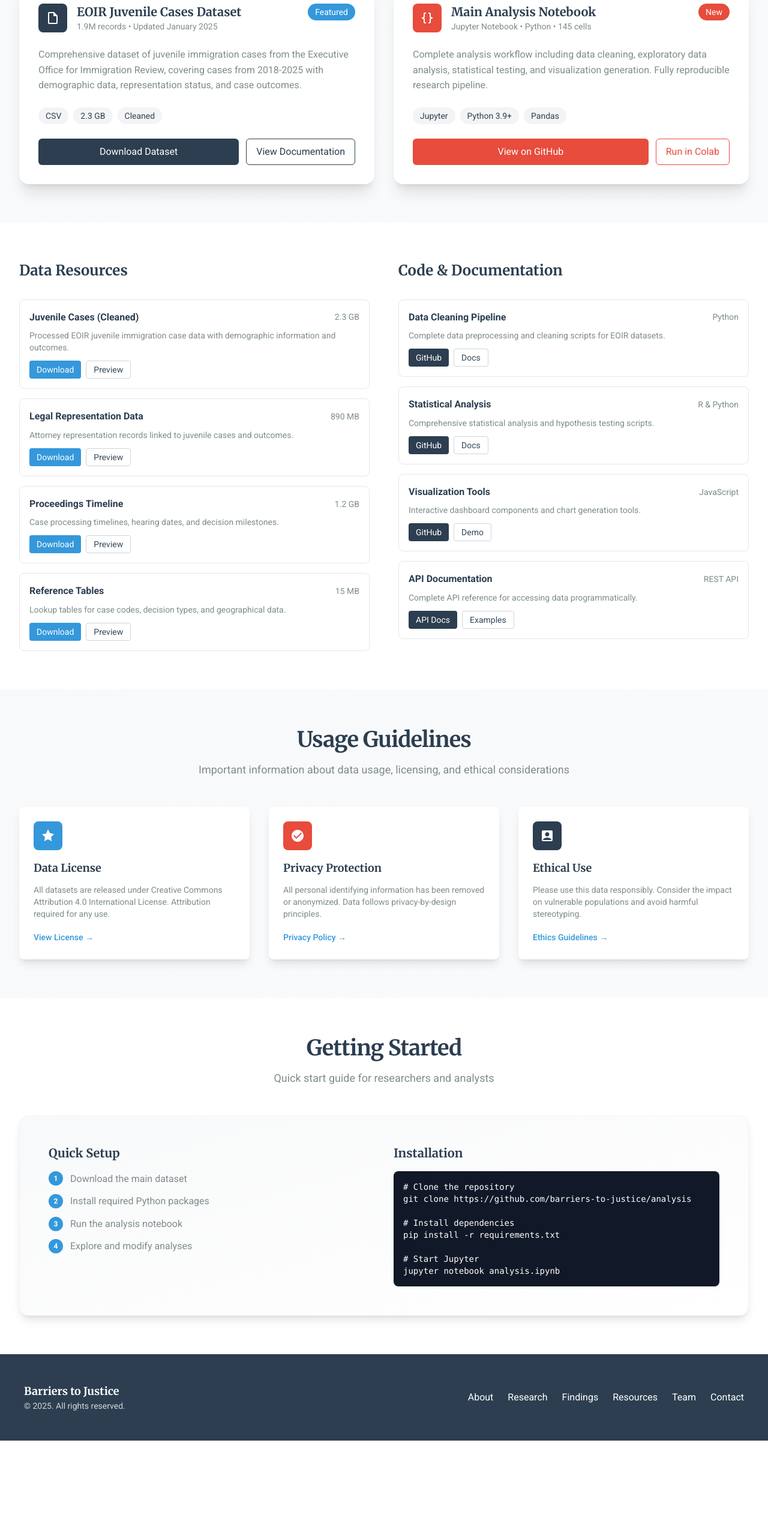
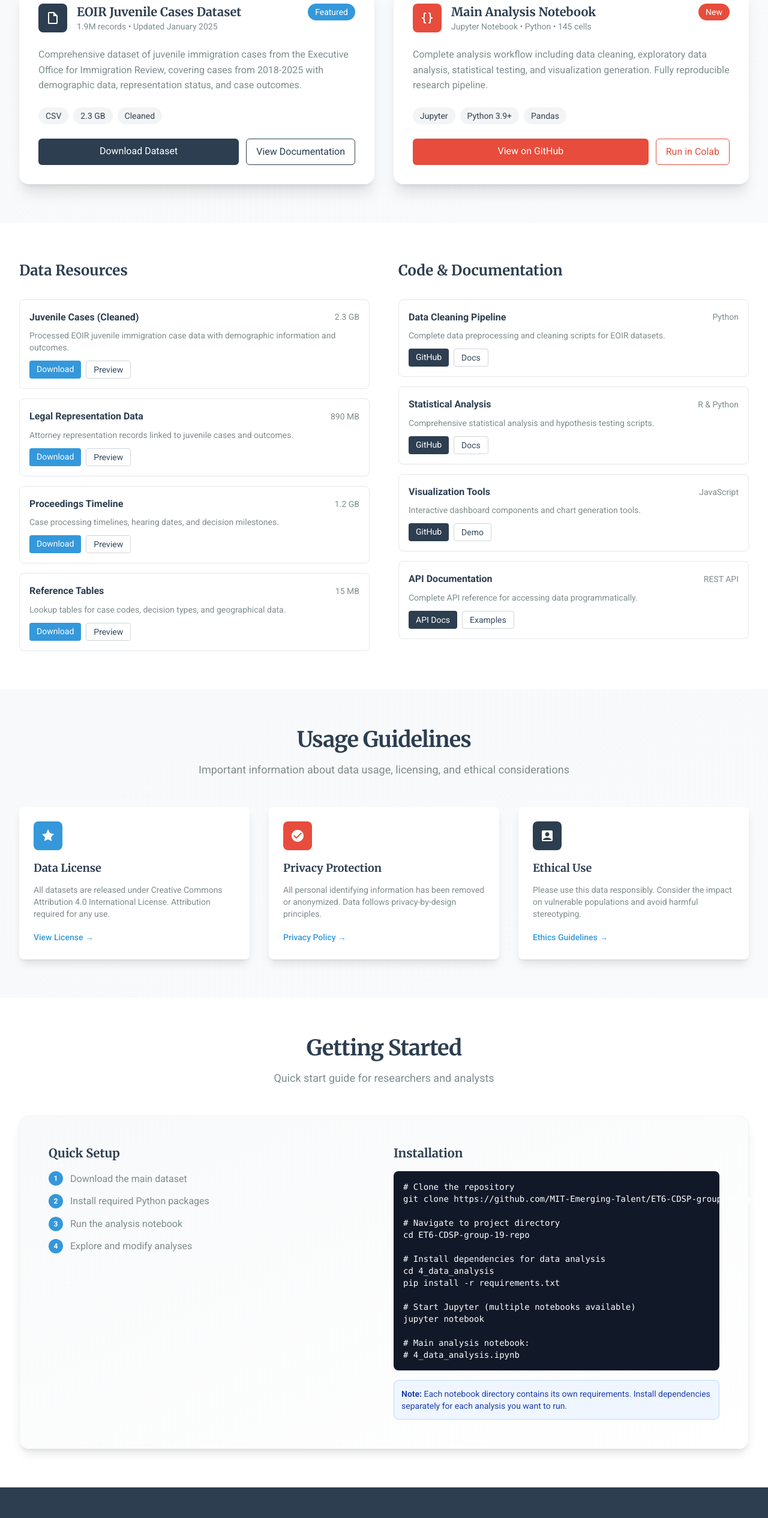
Before and after one commit to RamonColmenares/Barriers-to-justice, a SvelteKit app in the folder frontend/: page /resources in a window 1280 px wide. Shown: the part 1015-3545 px from the top of the page at 60% size. Before the commit the page ends 3416 px from the top, so only its background shows below. Built offline with nearby package versions, Linux system fonts and the light colour scheme.

Commit message:
feat: Update resource links to open in new tabs and enhance dataset download options

```diff
--- a/frontend/src/routes/resources/+page.svelte
+++ b/frontend/src/routes/resources/+page.svelte
@@ -104,12 +104,16 @@
             <span class="bg-gray-100 text-gray-700 px-3 py-1 rounded-full text-sm">Cleaned</span>
           </div>
           <div class="flex gap-3">
-            <button class="bg-[var(--color-primary)] text-white px-4 py-2 rounded-md hover:bg-[var(--color-secondary)] transition-colors flex-1">
+            <a href="https://drive.google.com/drive/folders/1gv42BRnm6blapzoDEbYbFf6M1IXZJXcL?usp=drive_link"
+               target="_blank"
+               class="bg-[var(--color-primary)] text-white px-4 py-2 rounded-md hover:bg-[var(--color-secondary)] transition-colors flex-1 text-center">
               Download Dataset
-            </button>
-            <button class="border border-[var(--color-primary)] text-[var(--color-primary)] px-4 py-2 rounded-md hover:bg-[var(--color-primary)] hover:text-white transition-colors">
+            </a>
+            <a href="https://drive.google.com/drive/folders/1gv42BRnm6blapzoDEbYbFf6M1IXZJXcL?usp=drive_link"
+               target="_blank"
+               class="border border-[var(--color-primary)] text-[var(--color-primary)] px-4 py-2 rounded-md hover:bg-[var(--color-primary)] hover:text-white transition-colors text-center">
               View Documentation
-            </button>
+            </a>
           </div>
         </div>
 
@@ -139,12 +143,16 @@
             <span class="bg-gray-100 text-gray-700 px-3 py-1 rounded-full text-sm">Pandas</span>
           </div>
           <div class="flex gap-3">
-            <button class="bg-[var(--color-secondary)] text-white px-4 py-2 rounded-md hover:bg-[var(--color-primary)] transition-colors flex-1">
+            <a href="https://github.com/MIT-Emerging-Talent/ET6-CDSP-group-19-repo/blob/main/4_data_analysis/4_data_analysis.ipynb"
+               target="_blank"
+               class="bg-[var(--color-secondary)] text-white px-4 py-2 rounded-md hover:bg-[var(--color-primary)] transition-colors flex-1 text-center">
               View on GitHub
-            </button>
-            <button class="border border-[var(--color-secondary)] text-[var(--color-secondary)] px-4 py-2 rounded-md hover:bg-[var(--color-secondary)] hover:text-white transition-colors">
+            </a>
+            <a href="https://colab.research.google.com/github/MIT-Emerging-Talent/ET6-CDSP-group-19-repo/blob/main/4_data_analysis/4_data_analysis.ipynb"
+               target="_blank"
+               class="border border-[var(--color-secondary)] text-[var(--color-secondary)] px-4 py-2 rounded-md hover:bg-[var(--color-secondary)] hover:text-white transition-colors text-center">
               Run in Colab
-            </button>
+            </a>
           </div>
         </div>
       </div>
@@ -168,9 +176,11 @@
                 Processed EOIR juvenile immigration case data with demographic information and outcomes.
               </p>
               <div class="flex gap-2">
-                <button class="text-sm bg-[var(--color-accent)] text-white px-3 py-1 rounded hover:bg-[var(--color-secondary)] transition-colors">
+                <a href="https://drive.google.com/drive/folders/1gv42BRnm6blapzoDEbYbFf6M1IXZJXcL?usp=drive_link"
+                   target="_blank"
+                   class="text-sm bg-[var(--color-accent)] text-white px-3 py-1 rounded hover:bg-[var(--color-secondary)] transition-colors">
                   Download
-                </button>
+                </a>
                 <button class="text-sm border border-gray-300 px-3 py-1 rounded hover:bg-gray-50 transition-colors">
                   Preview
                 </button>
@@ -186,9 +196,11 @@
                 Attorney representation records linked to juvenile cases and outcomes.
               </p>
               <div class="flex gap-2">
-                <button class="text-sm bg-[var(--color-accent)] text-white px-3 py-1 rounded hover:bg-[var(--color-secondary)] transition-colors">
+                <a href="https://drive.google.com/drive/folders/1gv42BRnm6blapzoDEbYbFf6M1IXZJXcL?usp=drive_link"
+                   target="_blank"
+                   class="text-sm bg-[var(--color-accent)] text-white px-3 py-1 rounded hover:bg-[var(--color-secondary)] transition-colors">
                   Download
-                </button>
+                </a>
                 <button class="text-sm border border-gray-300 px-3 py-1 rounded hover:bg-gray-50 transition-colors">
                   Preview
                 </button>
@@ -204,9 +216,11 @@
                 Case processing timelines, hearing dates, and decision milestones.
               </p>
               <div class="flex gap-2">
-                <button class="text-sm bg-[var(--color-accent)] text-white px-3 py-1 rounded hover:bg-[var(--color-secondary)] transition-colors">
+                <a href="https://drive.google.com/drive/folders/1gv42BRnm6blapzoDEbYbFf6M1IXZJXcL?usp=drive_link"
+                   target="_blank"
+                   class="text-sm bg-[var(--color-accent)] text-white px-3 py-1 rounded hover:bg-[var(--color-secondary)] transition-colors">
                   Download
-                </button>
+                </a>
                 <button class="text-sm border border-gray-300 px-3 py-1 rounded hover:bg-gray-50 transition-colors">
                   Preview
                 </button>
@@ -222,9 +236,11 @@
                 Lookup tables for case codes, decision types, and geographical data.
               </p>
               <div class="flex gap-2">
-                <button class="text-sm bg-[var(--color-accent)] text-white px-3 py-1 rounded hover:bg-[var(--color-secondary)] transition-colors">
+                <a href="https://drive.google.com/drive/folders/1gv42BRnm6blapzoDEbYbFf6M1IXZJXcL?usp=drive_link"
+                   target="_blank"
+                   class="text-sm bg-[var(--color-accent)] text-white px-3 py-1 rounded hover:bg-[var(--color-secondary)] transition-colors">
                   Download
-                </button>
+                </a>
                 <button class="text-sm border border-gray-300 px-3 py-1 rounded hover:bg-gray-50 transition-colors">
                   Preview
                 </button>
@@ -246,9 +262,11 @@
                 Complete data preprocessing and cleaning scripts for EOIR datasets.
               </p>
               <div class="flex gap-2">
-                <button class="text-sm bg-[var(--color-primary)] text-white px-3 py-1 rounded hover:bg-[var(--color-secondary)] transition-colors">
+                <a href="https://github.com/MIT-Emerging-Talent/ET6-CDSP-group-19-repo"
+                   target="_blank"
+                   class="text-sm bg-[var(--color-primary)] text-white px-3 py-1 rounded hover:bg-[var(--color-secondary)] transition-colors">
                   GitHub
-                </button>
+                </a>
                 <button class="text-sm border border-gray-300 px-3 py-1 rounded hover:bg-gray-50 transition-colors">
                   Docs
                 </button>
@@ -264,9 +282,11 @@
                 Comprehensive statistical analysis and hypothesis testing scripts.
               </p>
               <div class="flex gap-2">
-                <button class="text-sm bg-[var(--color-primary)] text-white px-3 py-1 rounded hover:bg-[var(--color-secondary)] transition-colors">
+                <a href="https://github.com/MIT-Emerging-Talent/ET6-CDSP-group-19-repo"
+                   target="_blank"
+                   class="text-sm bg-[var(--color-primary)] text-white px-3 py-1 rounded hover:bg-[var(--color-secondary)] transition-colors">
                   GitHub
-                </button>
+                </a>
                 <button class="text-sm border border-gray-300 px-3 py-1 rounded hover:bg-gray-50 transition-colors">
                   Docs
                 </button>
@@ -282,9 +302,11 @@
                 Interactive dashboard components and chart generation tools.
               </p>
               <div class="flex gap-2">
-                <button class="text-sm bg-[var(--color-primary)] text-white px-3 py-1 rounded hover:bg-[var(--color-secondary)] transition-colors">
+                <a href="https://github.com/MIT-Emerging-Talent/ET6-CDSP-group-19-repo"
+                   target="_blank"
+                   class="text-sm bg-[var(--color-primary)] text-white px-3 py-1 rounded hover:bg-[var(--color-secondary)] transition-colors">
                   GitHub
-                </button>
+                </a>
                 <button class="text-sm border border-gray-300 px-3 py-1 rounded hover:bg-gray-50 transition-colors">
                   Demo
                 </button>
@@ -422,13 +444,26 @@
             <h3 class="text-xl font-bold text-[var(--color-primary)] mb-4">Installation</h3>
             <div class="bg-gray-900 rounded-lg p-4 text-white text-sm">
               <pre><code># Clone the repository
-git clone https://github.com/barriers-to-justice/analysis
+git clone https://github.com/MIT-Emerging-Talent/ET6-CDSP-group-19-repo
 
-# Install dependencies
+# Navigate to project directory
+cd ET6-CDSP-group-19-repo
+
+# Install dependencies for data analysis
+cd 4_data_analysis
 pip install -r requirements.txt
 
-# Start Jupyter
-jupyter notebook analysis.ipynb</code></pre>
+# Start Jupyter (multiple notebooks available)
+jupyter notebook
+
+# Main analysis notebook:
+# 4_data_analysis.ipynb</code></pre>
+            </div>
+            <div class="mt-4 p-3 bg-blue-50 border border-blue-200 rounded-lg">
+              <p class="text-sm text-blue-800">
+                <strong>Note:</strong> Each notebook directory contains its own requirements.
+                Install dependencies separately for each analysis you want to run.
+              </p>
             </div>
           </div>
         </div>
```
